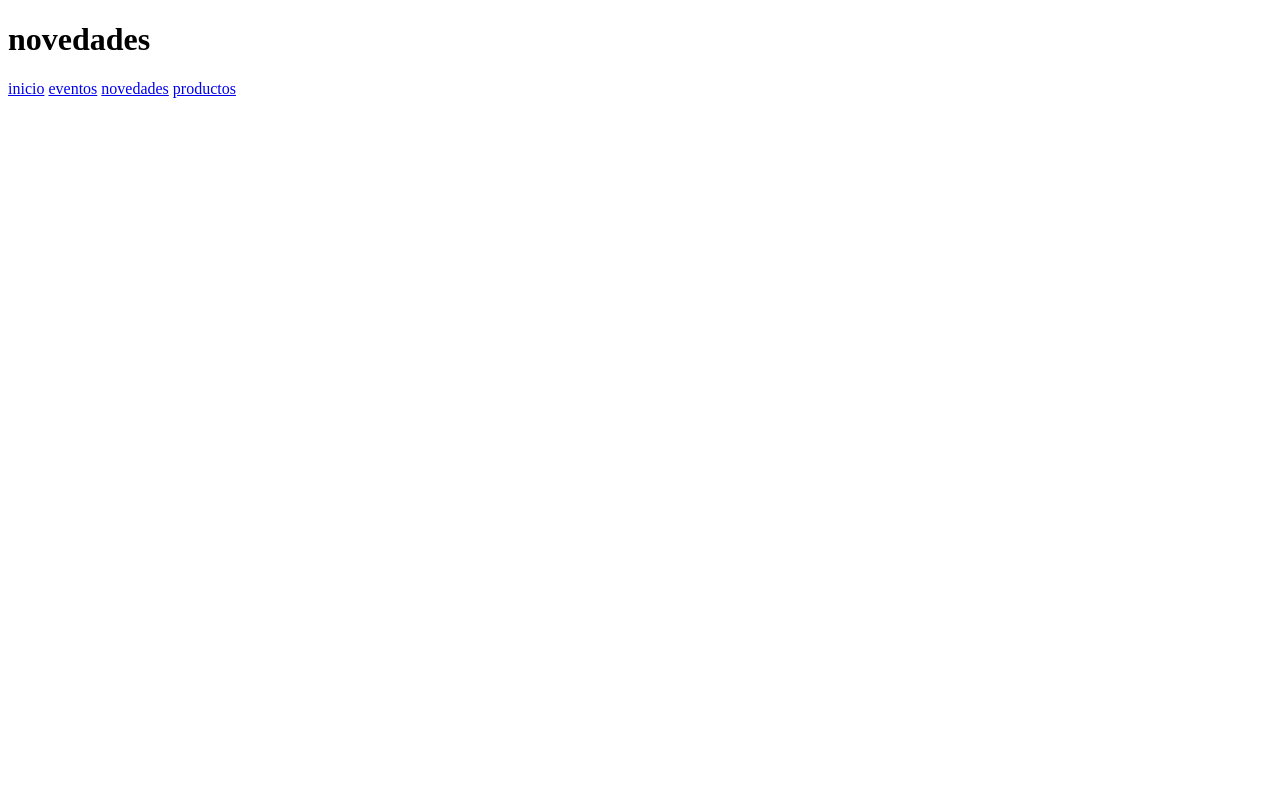
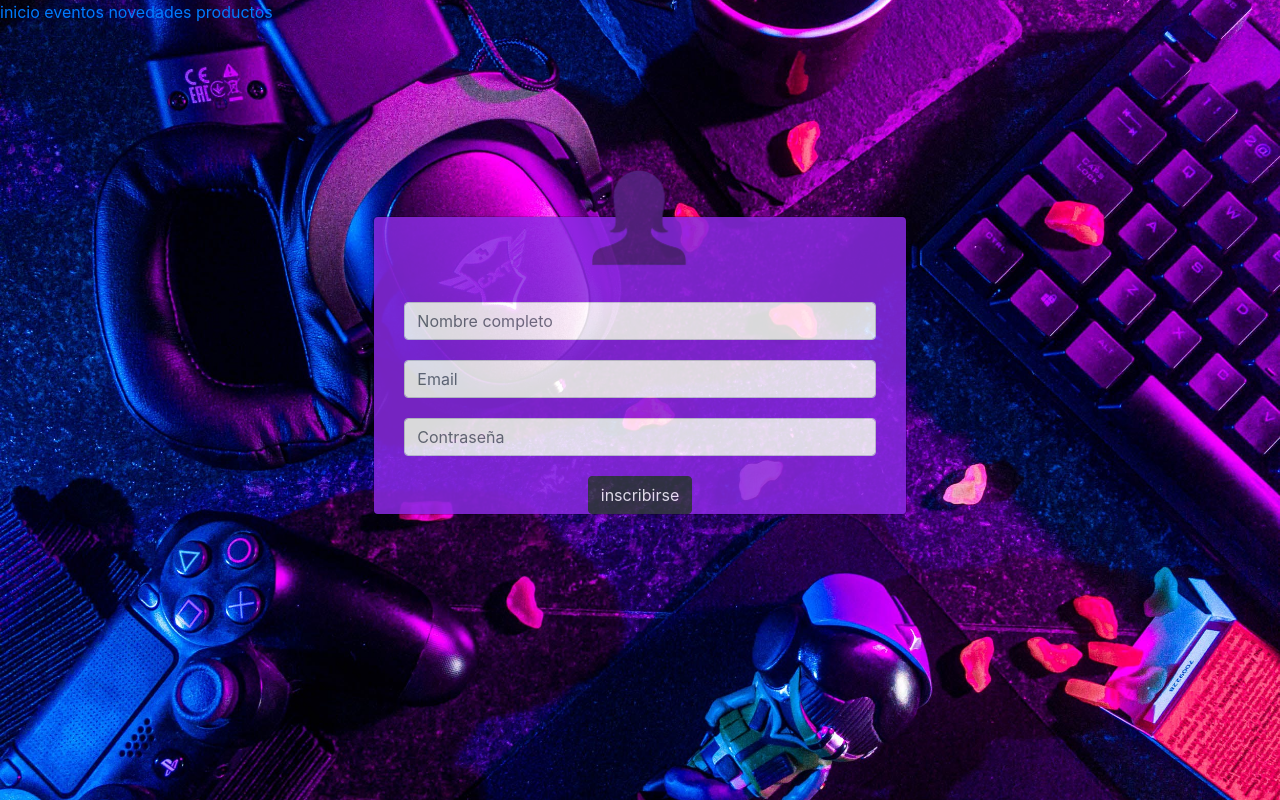
Before and after one commit to camiladomato/python-domato-serrano, a plain HTML site: page novedades.html in a window 1280 px wide. Drawn offline with nearby package versions, Linux system fonts and the light colour scheme.

Commit message:
pagina novedades

```diff
--- a/assets/style-novedades.css
+++ b/assets/style-novedades.css
@@ -0,0 +1,36 @@
+body{
+    background: url(./imagenes/fondo-novedades.jpg) no-repeat center center fixed;
+    background-size: cover;
+}
+
+.main-section{
+    margin: 0 auto;
+    margin-top: 15%;
+    padding: 0;
+}
+
+.modal-content{
+    background-color: blueviolet;
+    opacity: 85%;
+    padding: 0 15px;
+    box-shadow: 0px 0px 0px rgb(213, 131, 240);
+}
+
+.user-img{
+    margin-top: -50px;
+    margin-bottom: 35px;
+}
+
+.user-img img{
+    width: 100px;
+    height: 100px;
+}
+
+.form-group{
+    height: 42px;
+    font-size: 18px;
+    border: 0;
+
+
+
+}
--- a/novedades.html
+++ b/novedades.html
@@ -3,18 +3,43 @@
 <head>
     <meta charset="UTF-8">
     <meta name="viewport" content="width=device-width, initial-scale=1.0">
-    <title>Document</title>
+    <title>Novedades</title>
+    <link rel="stylesheet" href="https://maxcdn.bootstrapcdn.com/bootstrap/4.0.0/css/bootstrap.min.css">
+    <script src="https://maxcdn.bootstrapcdn.com/bootstrap/4.0.8/js/bootstrap.min.js" ></script>
+    <link rel="stylesheet" href="./assets/style-novedades.css">
 </head>
 <body>
-    <header>
-        <h1>novedades</h1>
-    </header>
+
     <nav>
         <a href="./index.html">inicio</a>
         <a href="./eventos.html">eventos</a>
         <a href="#">novedades</a>
         <a href="./productos.html">productos</a>
     </nav>
+
+    <div class="modal.dialog text-center">
+        <div class="col-sm-5 main-section">
+            <div class="modal-content">
+                <div class="col-12 user-img">
+                    <img src="./assets/imagenes/avatar2.png" alt="">
+                </div>
+                <form class="col-12">
+                    <div class="form-group" id="nomb-group">
+                        <input type="text" class="form-control" placeholder="Nombre completo">
+                    </div>
+                    <div class="form-group" id="email.group">
+                        <input type="email" class="form-control" placeholder="Email">
+                    </div>
+                    <div class="form-group" id="contra.group">
+                        <input type="password" class="form-control" placeholder="Contraseña">
+                    </div>
+                    <button type="button" class="btn btn-dark">inscribirse</button>
+
+                </form>
+            </div>
+
+        </div>
+    </div>
     <main>
 
     </main>
```
Also changed, not shown: assets/imagenes/avatar.png (added), assets/imagenes/avatar2.png (added), assets/imagenes/fondo-novedades.jpg (added).
